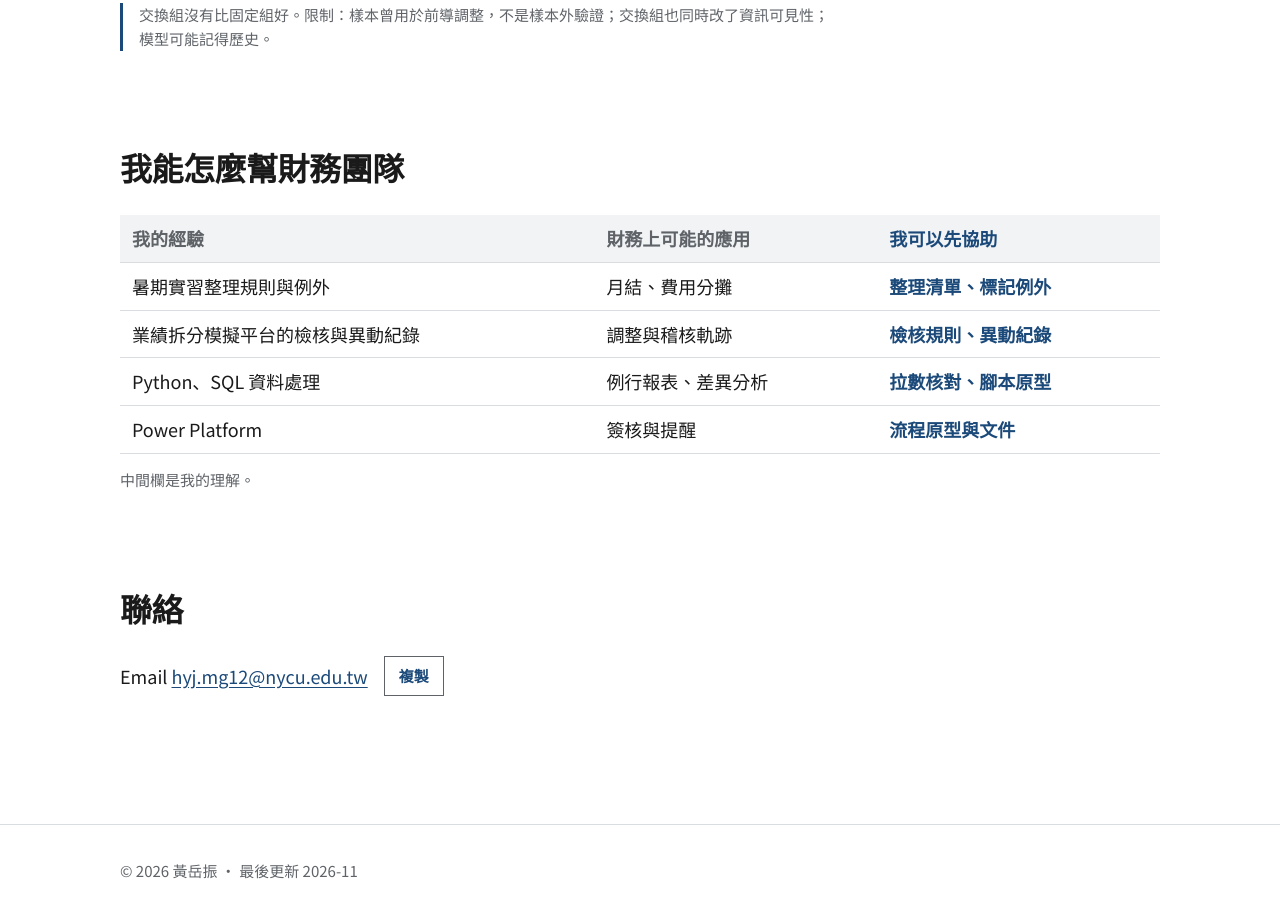
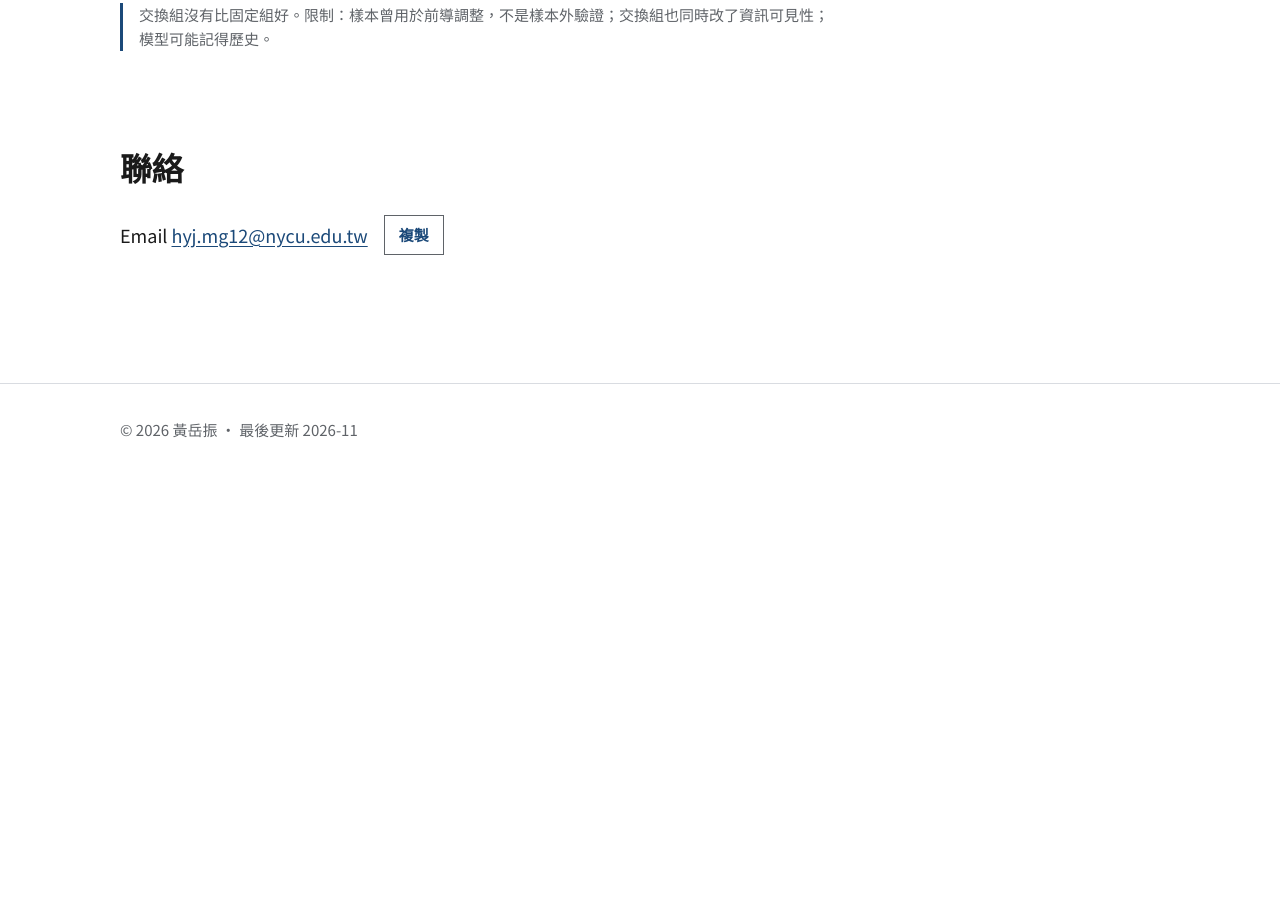
Before and after one commit to paul931130/paul931130.github.io, a plain HTML site: page index.html in a window 1280 px wide. Shown: the part 2307-3210 px from the top of the page. After the commit the page ends 2769 px from the top, so only its background shows below. Drawn offline with nearby package versions, Linux system fonts and the light colour scheme.

Commit message:
Remove the finance-team section to match the 7-slide deck
Co-Authored-By: Claude Opus 5.5 <noreply@anthropic.com>

```diff
--- a/index.html
+++ b/index.html
@@ -183,30 +183,6 @@
       </div>
     </section>
 
-    <section id="finance">
-      <div class="wrap">
-        <h2 id="finance-heading" data-en="Where I could start in a finance team">我能怎麼幫財務團隊</h2>
-        <div class="table-scroll" tabindex="0">
-          <table class="table--emphasis" aria-labelledby="finance-heading">
-            <thead>
-              <tr>
-                <th scope="col" data-en="My experience">我的經驗</th>
-                <th scope="col" data-en="Possible finance use">財務上可能的應用</th>
-                <th scope="col" data-en="Where I could help">我可以先協助</th>
-              </tr>
-            </thead>
-            <tbody>
-              <tr><th scope="row" data-en="Summer internship rules and exceptions">暑期實習整理規則與例外</th><td data-en="Month-end close, cost allocation">月結、費用分攤</td><td data-en="List and flag exceptions">整理清單、標記例外</td></tr>
-              <tr><th scope="row" data-en="Checks and change log in a credit split simulator">業績拆分模擬平台的檢核與異動紀錄</th><td data-en="Adjustments and audit trail">調整與稽核軌跡</td><td data-en="Check rules and log changes">檢核規則、異動紀錄</td></tr>
-              <tr><th scope="row" data-en="Data processing with Python and SQL">Python、SQL 資料處理</th><td data-en="Recurring reports and variance analysis">例行報表、差異分析</td><td data-en="Pull data, check totals and prototype reporting scripts">拉數核對、腳本原型</td></tr>
-              <tr><th scope="row">Power Platform</th><td data-en="Approvals and reminders">簽核與提醒</td><td data-en="Workflow prototypes and documentation">流程原型與文件</td></tr>
-            </tbody>
-          </table>
-        </div>
-        <p class="note" data-en="The middle column reflects my understanding.">中間欄是我的理解。</p>
-      </div>
-    </section>
-
     <section id="contact">
       <div class="wrap">
         <h2 data-en="Contact">聯絡</h2>
```
